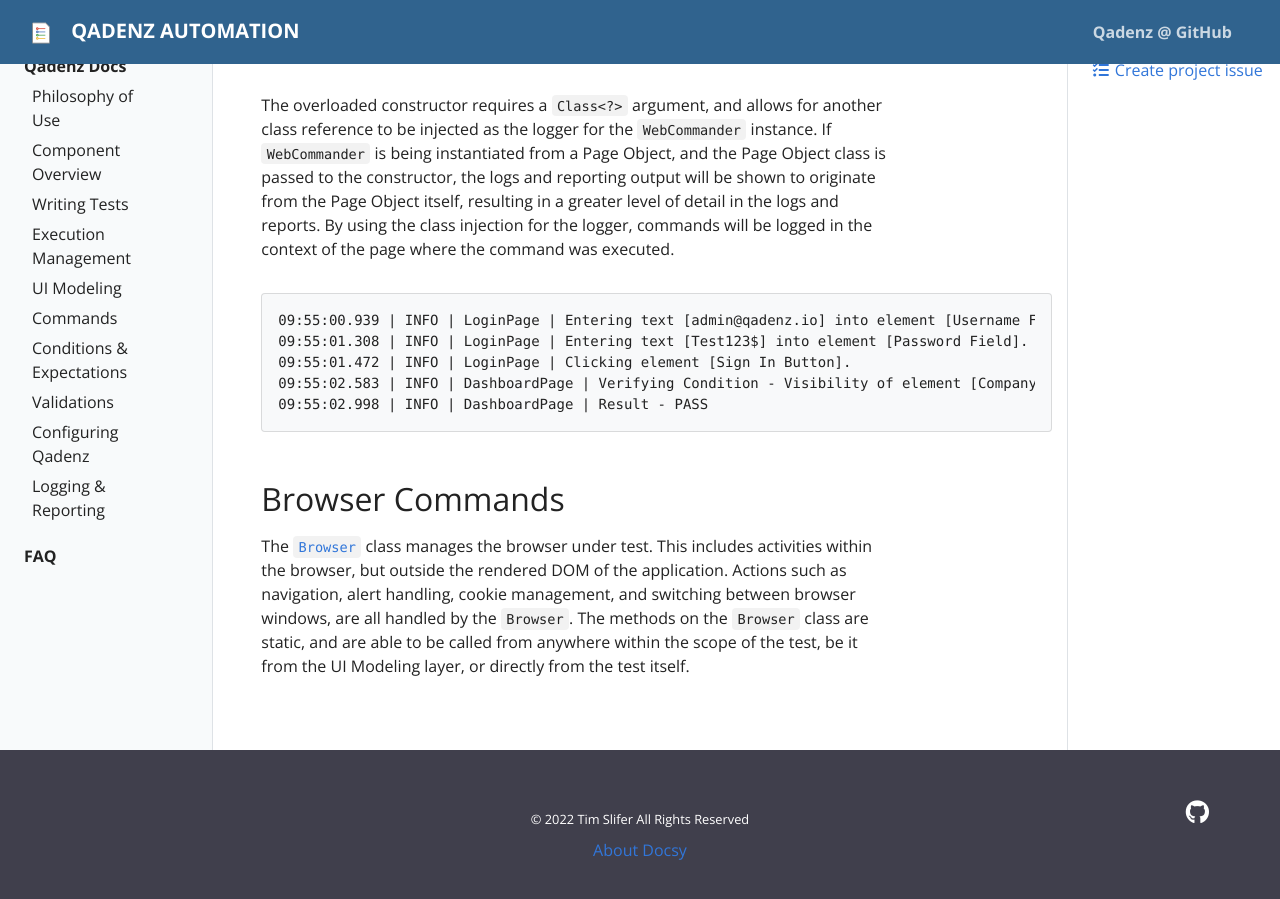
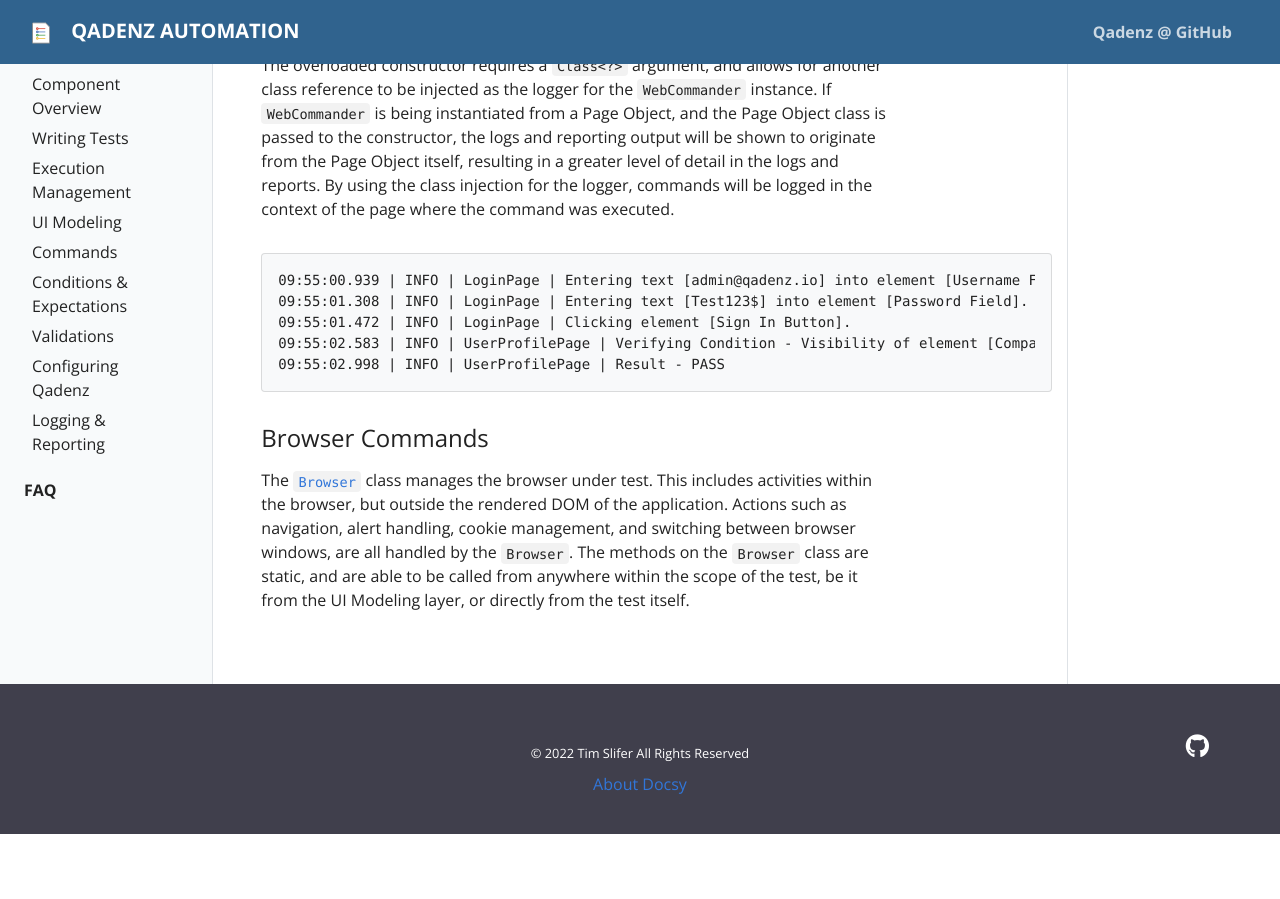
Before and after one commit to qadenz/qadenz.github.io, a Jekyll site: the page built from _docs/commands.md, in a window 1280 px wide and 900 px high, scrolled down 2362 px. Built offline with Jekyll 4.4.1, drawn with Linux system fonts in a browser that asks for light colours; after the commit the page ends 3196 px from its top, so only the background shows below that; some of the changed text lies outside the part shown.

Commit message:
Updated commands doc

````diff
--- a/_docs/commands.md
+++ b/_docs/commands.md
@@ -25,7 +27,7 @@ The [`Commands`](https://github.com/qadenz/qadenz/blob/master/src/main/java/io/q
 
 All `WebCommander` commands include an Explicit Wait during `WebElement` initialization. Commands that involve a Click action include a wait for the clickability of the target element. All other commands include a wait for the visibility of the target element to be `true`.
 
-## The WebInspector
+### The WebInspector
 
 The [`WebInspector`](https://github.com/qadenz/qadenz/blob/master/src/main/java/io/qadenz/automation/commands/WebInspector.java) class works alongside the `WebCommander`. Instead of performing actions on UI elements, `WebInspector` work to extract and return data from UI elements. This includes retrieving text or attribute values from elements, and discovering selected, enabled, or visible state of elements. The workflow for `WebInspector` methods is as follows:
 
@@ -38,7 +40,7 @@ The [`WebInspector`](https://github.com/qadenz/qadenz/blob/master/src/main/java/
 
 All `WebInspector` commands that involve a single target element also include an Explicit Wait during `WebElement` initialization for the visibility of the target element to be `true`. Commands that involve a `List<WebElement>` do not include an Explicit Wait.
 
-## Constructors & Loggers
+#### Constructors & Loggers
 
 The `WebCommander` and `WebInspector` can be instantiated and used either from the tests directly, or from the UI Modeling layer, depending on the design of the test project. Both `WebCommander` and `WebInspector` have overloaded constructors that enable different types of logging to take place, and will both directly impact how the logs are presented on the report output.
 
@@ -56,7 +58,6 @@ public WebCommander(Class<?> logger) {
     super(logger);
     LOG = LoggerFactory.getLogger(logger);
 }
-
 ```
 
 The no-args constructor is generic and can be used regardless of how the classes are consumed. This constructor assigns the `WebCommander.class` as the `Logger`, and all logging output for method calls on this class will be shown to originate from the `WebCommander` class. If the UI of the application under test is very simple, or the team simply does not require a level of detail in the logging that ties actions to specific UI Models, then this constructor will provide an ideal configuration.
@@ -75,10 +76,10 @@ The overloaded constructor requires a `Class<?>` argument, and allows for anothe
 09:55:00.939 | INFO | LoginPage | Entering text [admin@qadenz.io] into element [Username Field].
 09:55:01.308 | INFO | LoginPage | Entering text [Test123$] into element [Password Field].
 09:55:01.472 | INFO | LoginPage | Clicking element [Sign In Button].
-09:55:02.583 | INFO | DashboardPage | Verifying Condition - Visibility of element [Company Logo Image] is TRUE.
-09:55:02.998 | INFO | DashboardPage | Result - PASS
+09:55:02.583 | INFO | UserProfilePage | Verifying Condition - Visibility of element [Company Logo Image] is TRUE.
+09:55:02.998 | INFO | UserProfilePage | Result - PASS
 ```
 
-## Browser Commands
+### Browser Commands
 
 The [`Browser`](https://github.com/qadenz/qadenz/blob/master/src/main/java/io/qadenz/automation/commands/Browser.java) class manages the browser under test. This includes activities within the browser, but outside the rendered DOM of the application. Actions such as navigation, alert handling, cookie management, and switching between browser windows, are all handled by the `Browser`. The methods on the `Browser` class are static, and are able to be called from anywhere within the scope of the test, be it from the UI Modeling layer, or directly from the test itself.
````
Also changed, not shown: other parts of _docs/commands.md (+6 -4 lines).
